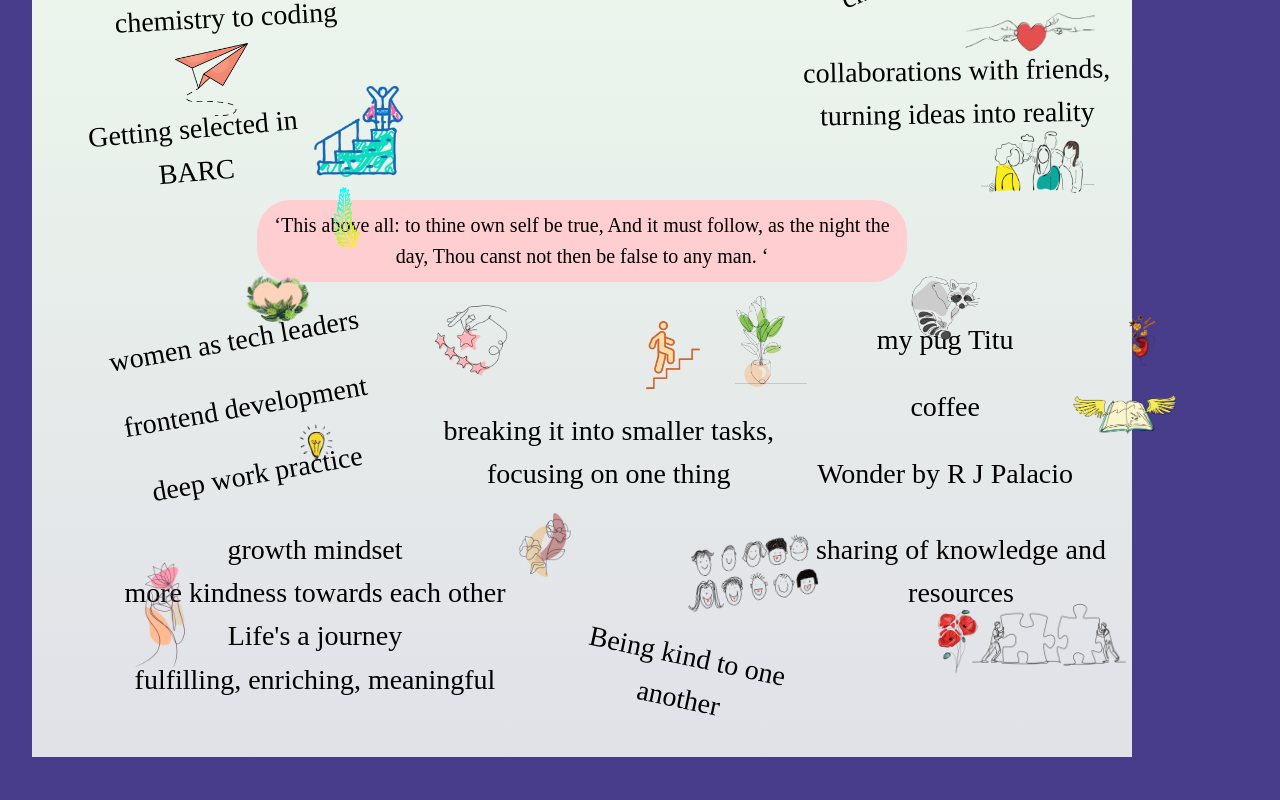
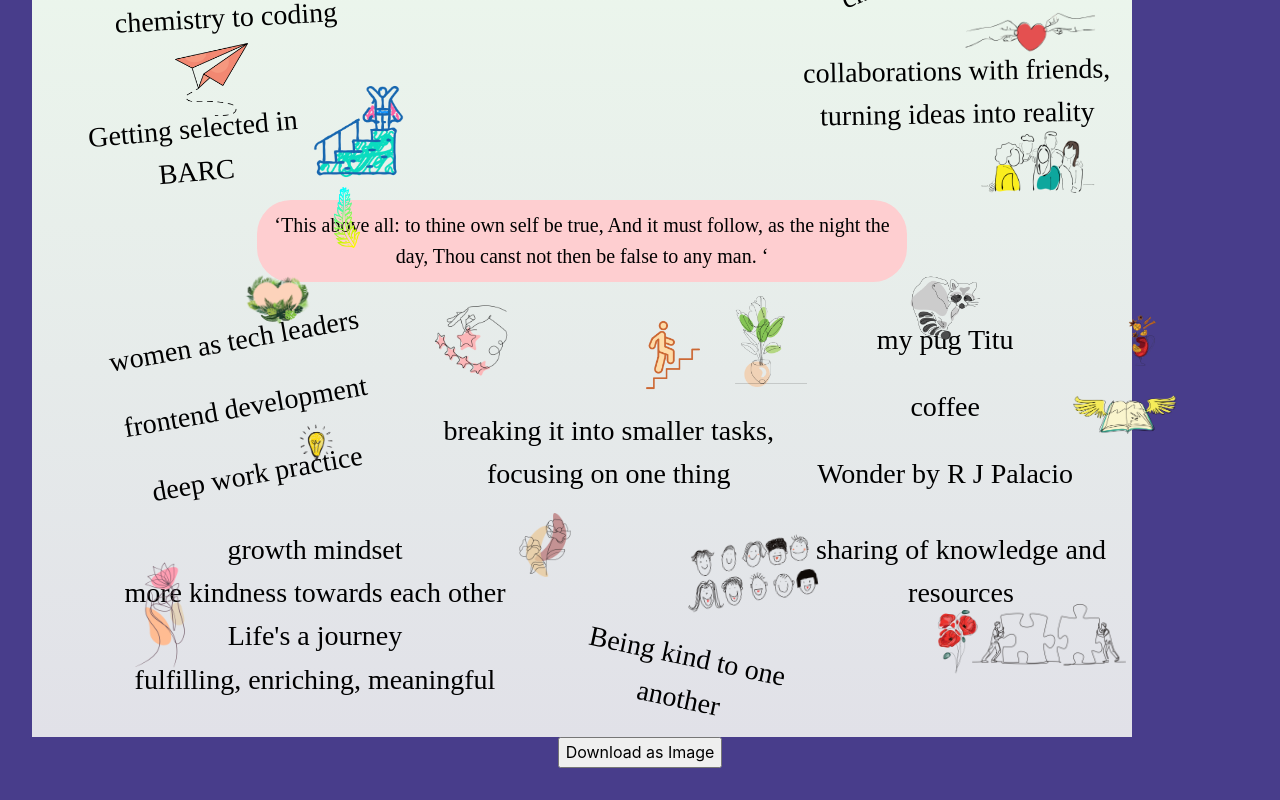
Before and after one commit to AnkiCodeAdventures/visual-bio, a React (Vite) app: page / in a window 1280 px wide. Shown: the part 2334-3134 px from the top of the page. Built offline with nearby package versions, Linux system fonts and the light colour scheme; a web font is replaced by a local one.

Commit message:
convert div to image for download

```diff
--- a/src/components/RenderBio/RenderBio.jsx
+++ b/src/components/RenderBio/RenderBio.jsx
@@ -1,12 +1,28 @@
 /* eslint-disable react/prop-types */
 import styles from "./renderBio.module.css";
+import html2canvas from "html2canvas";
 
 function RenderBio({ answers, photo }) {
   const photoUrl =
     photo && photo instanceof File ? URL.createObjectURL(photo) : null;
 
+  const handleDownloadImage = () => {
+    const div = document.getElementById("capture-div");
+    if (div) {
+      document.fonts.ready.then(() => {
+        html2canvas(div, { scale: window.devicePixelRatio }).then((canvas) => {
+          const link = document.createElement("a");
+          link.href = canvas.toDataURL("image/png");
+          link.download = "div-image.png";
+          link.click();
+        });
+      });
+    }
+  };
+
   return (
-    <div className={styles.bioContainer}>
+    <>
+      <div className={styles.bioContainer} id="capture-div">
         {/* row1 */}
         <div className={styles.firstRow}>
           {/* column1 */}
@@ -91,8 +107,8 @@ function RenderBio({ answers, photo }) {
 
         <div className={styles.quote}>
           {/* {answers.motto} */}
-        &lsquo;This above all: to thine own self be true, And it must follow, as
-        the night the day, Thou canst not then be false to any man. &lsquo;
+          &lsquo;This above all: to thine own self be true, And it must follow,
+          as the night the day, Thou canst not then be false to any man. &lsquo;
         </div>
 
         <div className={styles.secondRow}>
@@ -200,7 +216,11 @@ function RenderBio({ answers, photo }) {
         <img className={styles.image15} src="/src/assets/book.png" alt="" />
         <img className={styles.image18} src="/src/assets/flowers.png" alt="" />
 
-      <img className={styles.image21} src="/src/assets/hand_stars.png" alt="" />
+        <img
+          className={styles.image21}
+          src="/src/assets/hand_stars.png"
+          alt=""
+        />
 
         <img
           className={styles.image23}
@@ -210,7 +230,11 @@ function RenderBio({ answers, photo }) {
 
         <img className={styles.image25} src="/src/assets/leaflet.png" alt="" />
 
-      <img className={styles.image27} src="/src/assets/lotus hand.png" alt="" />
+        <img
+          className={styles.image27}
+          src="/src/assets/lotus hand.png"
+          alt=""
+        />
 
         <img
           className={styles.image31}
@@ -237,6 +261,8 @@ function RenderBio({ answers, photo }) {
           alt=""
         />
       </div>
+      <button onClick={handleDownloadImage}>Download as Image</button>
+    </>
   );
 }
 
--- a/src/components/RenderBio/renderBio.module.css
+++ b/src/components/RenderBio/renderBio.module.css
@@ -10,7 +10,8 @@
   justify-content: flex-start;
   align-items: center;
   padding: 0rem 1rem 1rem 1rem;
-  min-height: 900px;
+  min-height: 875px;
+
   color: black;
   font-family: "Dokdo", serif;
   font-weight: 400;
```
Lines whose indentation alone changed are shown as unchanged.
